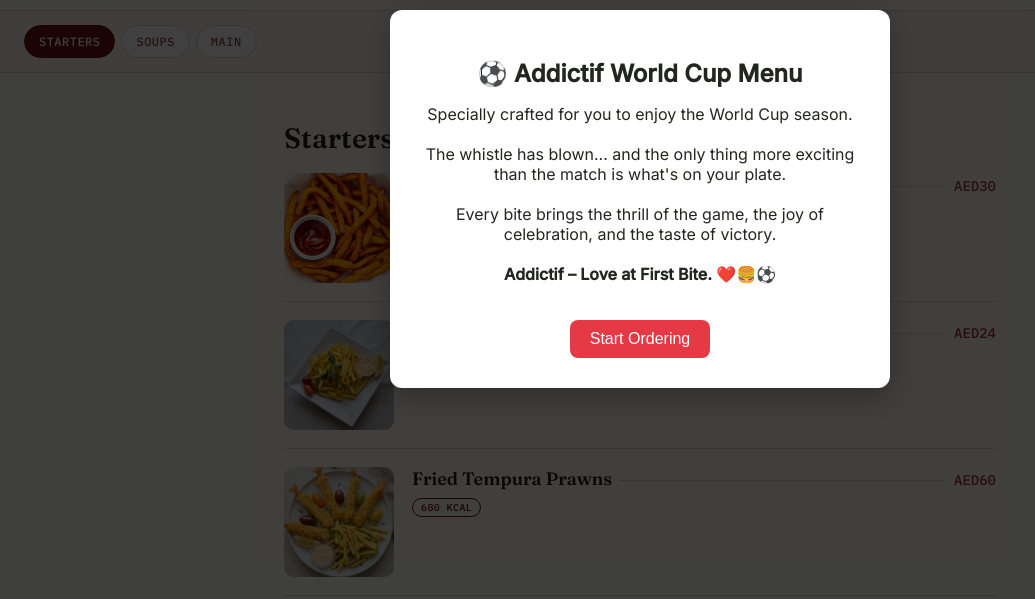
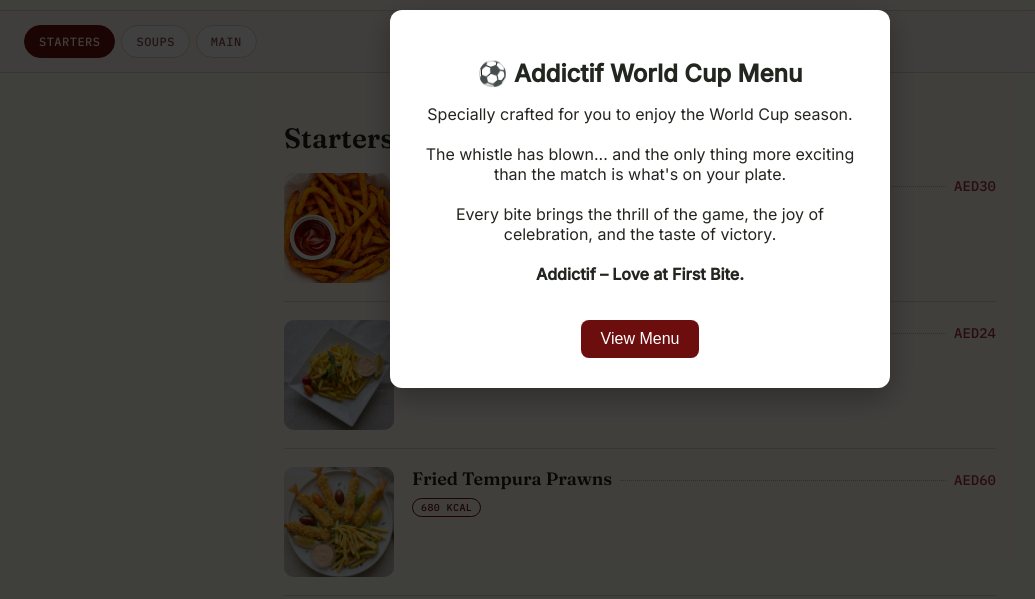
Before and after one commit to qshafiie/addictif-menu, a plain HTML site: page index.html in a window 1280 px wide. Shown: the part 201-800 px from the top of the page, without its empty margins (0-1035 px from the left). Drawn offline with Linux system fonts and the light colour scheme.

Commit message:
Pop up message

```diff
--- a/index.html
+++ b/index.html
@@ -27,10 +27,10 @@
 
       Every bite brings the thrill of the game, the joy of celebration, and the taste of victory.<br><br>
 
-      <strong>Addictif – Love at First Bite. ❤️🍔⚽</strong>
+      <strong>Addictif – Love at First Bite.</strong>
     </p>
 
-    <button onclick="closePopup()">Start Ordering</button>
+    <button onclick="closePopup()">View Menu</button>
   </div>
 </div>
 <header class="hero">
--- a/style.css
+++ b/style.css
@@ -141,7 +141,7 @@
   margin-top: 20px;
   padding: 10px 20px;
   border: none;
-  background: #e63946;
+  background: #6c0e0e;
   color: white;
   font-size: 16px;
   border-radius: 8px;
@@ -149,7 +149,7 @@
 }
 
 .popup-box button:hover {
-  background: #c92a36;
+  background: #6c0e0e;
 }
 
 @keyframes fadeIn {
```
